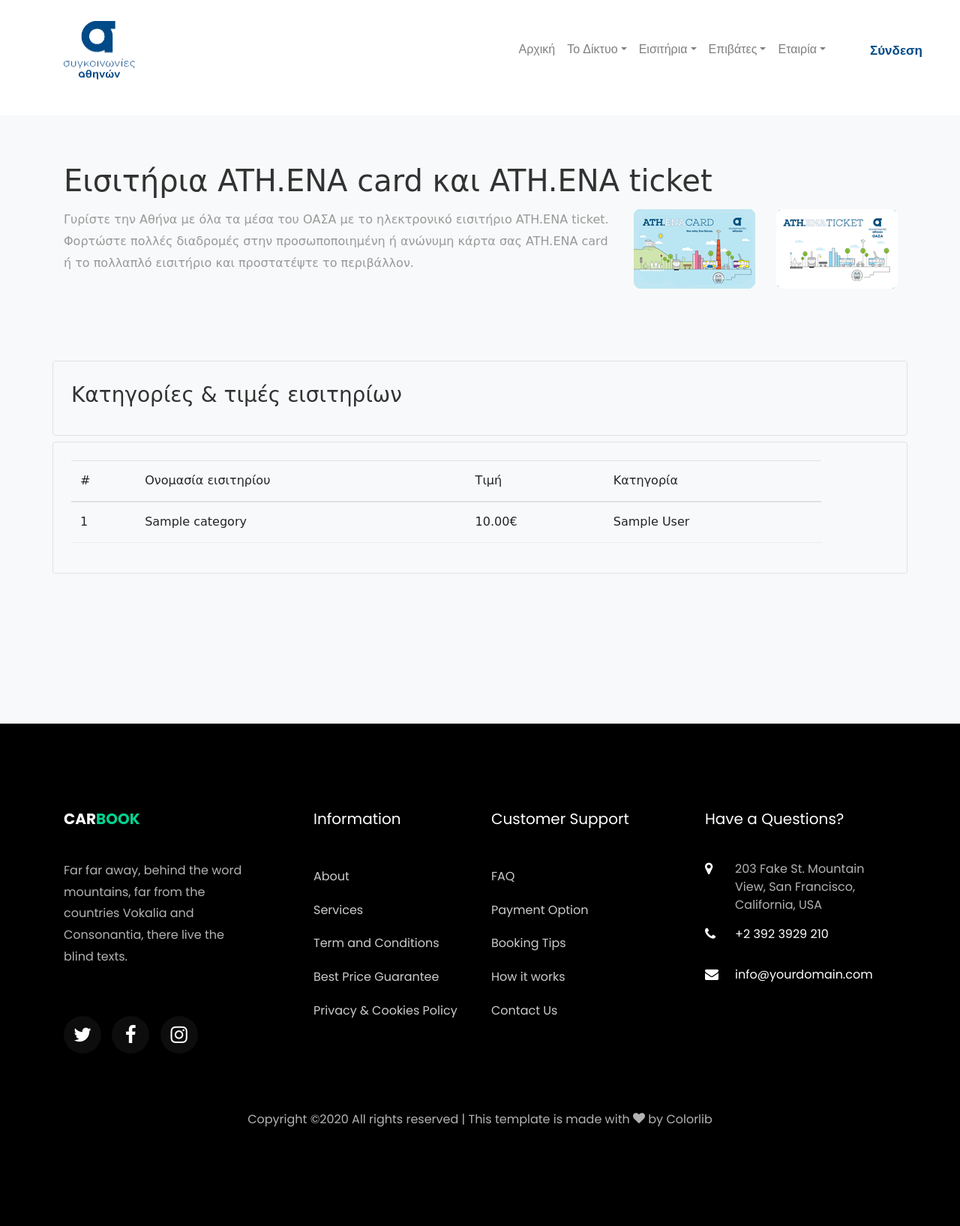
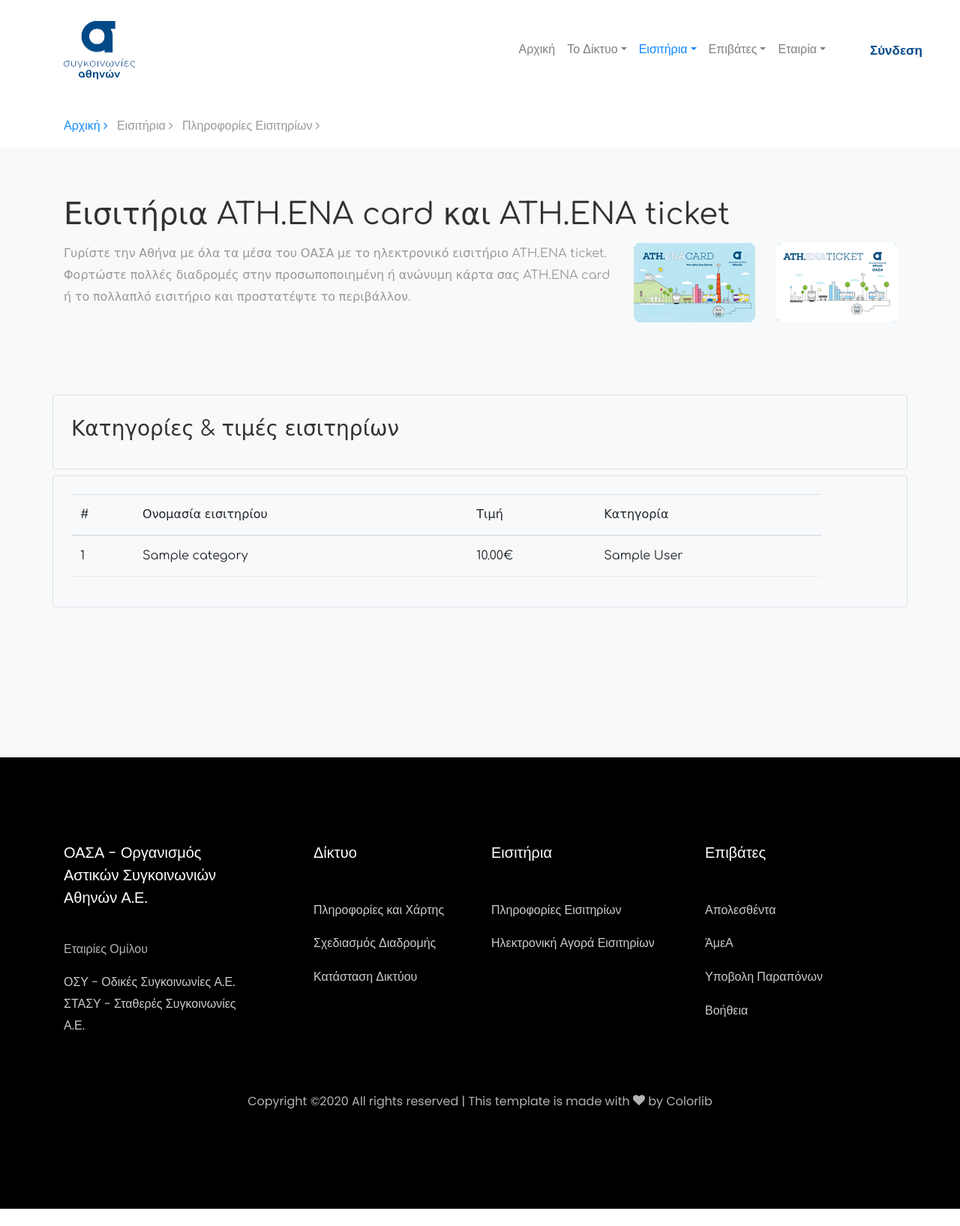
Before and after one commit to VasilisPoul/OASA-website-refactoring, a PHP site: page /tickets/info.php in a window 1280 px wide. Shown: the whole page at 75% size. After the commit the page ends 1612 px from the top, so only its background shows below. Run offline with PHP 8.4, Linux system fonts and the light colour scheme; tables that the repository leaves empty hold one stand-in row (values such as "Sample post"); some libraries are stand-ins or nearby versions; some web fonts are replaced.

Commit message:
Footer and crumbs in ticket info

```diff
--- a/oasa/passengers/amea.php
+++ b/oasa/passengers/amea.php
@@ -111,6 +111,7 @@
     <div class="container crumbs-top">
       <p class="breadcrumbs">
         <span class="mr-2"><a href="../index.php">Αρχική <i class="fa fa-angle-right"></i></a></span>
+        <span class="mr-2">Επιβάτες <i class="fa fa-angle-right"></i></span>
         <span class="mr-2">ΆμεΑ <i class="fa fa-angle-right"></i></span>
       </p>
     </div>
--- a/oasa/tickets/info.php
+++ b/oasa/tickets/info.php
@@ -7,6 +7,9 @@
     <link rel="icon" href="../images/favicon.ico" type="image/ico">
 
     <link href="https://fonts.googleapis.com/css?family=Poppins:200,300,400,500,600,700,800&display=swap" rel="stylesheet">
+    <link href="https://fonts.googleapis.com/css?family=Comfortaa&display=swap" rel="stylesheet">
+
+    <link rel="stylesheet" href="https://cdnjs.cloudflare.com/ajax/libs/font-awesome/4.7.0/css/font-awesome.min.css">
 
     <link rel="stylesheet" href="../css/open-iconic-bootstrap.min.css">
     <link rel="stylesheet" href="../css/animate.css">
@@ -52,7 +55,7 @@
                 </div>
               </div>
             </li>
-            <li class="nav-item">
+            <li class="nav-item active">
               <div class="dropdown">
                 <a class="dropdown-toggle nav-link" data-toggle="dropdown" aria-haspopup="true" aria-expanded="false">Εισιτήρια</a>
           <div class="dropdown-menu">
@@ -108,6 +111,11 @@
     <!-- END nav -->
 
    <div class="container crumbs-top">
+      <p class="breadcrumbs">
+        <span class="mr-2"><a href="../index.php">Αρχική <i class="fa fa-angle-right"></i></a></span>
+        <span class="mr-2">Εισιτήρια <i class="fa fa-angle-right"></i></span>
+        <span class="mr-2">Πληροφορίες Εισιτηρίων <i class="fa fa-angle-right"></i></span>
+      </p>
     </div>
 
 
@@ -161,49 +169,44 @@
         <div class="row mb-5">
           <div class="col-md">
             <div class="ftco-footer-widget mb-4">
-              <h2 class="ftco-heading-2"><a href="#" class="logo">Car<span>book</span></a></h2>
-              <p>Far far away, behind the word mountains, far from the countries Vokalia and Consonantia, there live the blind texts.</p>
-              <ul class="ftco-footer-social list-unstyled float-md-left float-lft mt-5">
-                <li class="ftco-animate"><a href="#"><span class="icon-twitter"></span></a></li>
-                <li class="ftco-animate"><a href="#"><span class="icon-facebook"></span></a></li>
-                <li class="ftco-animate"><a href="#"><span class="icon-instagram"></span></a></li>
-              </ul>
+              <h2>ΟΑΣΑ - Οργανισμός Αστικών Συγκοινωνιών Αθηνών Α.Ε.</h2>
+              <p>
+                Εταιρίες Ομίλου
+                <ul class="list-unstyled">
+                  <li><a href="http://www.osy.gr" target="_blank">ΟΣΥ - Οδικές Συγκοινωνίες Α.Ε.</a></li>
+                  <li><a href="http://www.stasy.gr" target="_blank">ΣΤΑΣΥ - Σταθερές Συγκοινωνίες Α.Ε.</a></li>
+                </ul>
+              </p>
             </div>
           </div>
           <div class="col-md">
             <div class="ftco-footer-widget mb-4 ml-md-5">
-              <h2 class="ftco-heading-2">Information</h2>
+              <h2 class="ftco-heading-2">Δίκτυο</h2>
               <ul class="list-unstyled">
-                <li><a href="#" class="py-2 d-block">About</a></li>
-                <li><a href="#" class="py-2 d-block">Services</a></li>
-                <li><a href="#" class="py-2 d-block">Term and Conditions</a></li>
-                <li><a href="#" class="py-2 d-block">Best Price Guarantee</a></li>
-                <li><a href="#" class="py-2 d-block">Privacy &amp; Cookies Policy</a></li>
+                <li><a href="../network/info.php" class="py-2 d-block">Πληροφορίες και Χάρτης</a></li>
+                <li><a href="../network/journey_planner.php" class="py-2 d-block">Σχεδιασμός Διαδρομής</a></li>
+                <li><a href="../network/status.php" class="py-2 d-block">Κατάσταση Δικτύου</a></li>
               </ul>
             </div>
           </div>
           <div class="col-md">
              <div class="ftco-footer-widget mb-4">
-              <h2 class="ftco-heading-2">Customer Support</h2>
+              <h2 class="ftco-heading-2">Εισιτήρια</h2>
               <ul class="list-unstyled">
-                <li><a href="#" class="py-2 d-block">FAQ</a></li>
-                <li><a href="#" class="py-2 d-block">Payment Option</a></li>
-                <li><a href="#" class="py-2 d-block">Booking Tips</a></li>
-                <li><a href="#" class="py-2 d-block">How it works</a></li>
-                <li><a href="#" class="py-2 d-block">Contact Us</a></li>
+                <li><a href="../tickets/info.php" class="py-2 d-block">Πληροφορίες Εισιτηρίων</a></li>
+                <li><a href="../tickets/buy_online.php" class="py-2 d-block">Ηλεκτρονική Αγορά Εισιτηρίων</a></li>
               </ul>
             </div>
           </div>
           <div class="col-md">
             <div class="ftco-footer-widget mb-4">
-            	<h2 class="ftco-heading-2">Have a Questions?</h2>
-            	<div class="block-23 mb-3">
-	              <ul>
-	                <li><span class="icon icon-map-marker"></span><span class="text">203 Fake St. Mountain View, San Francisco, California, USA</span></li>
-	                <li><a href="#"><span class="icon icon-phone"></span><span class="text">+2 392 3929 210</span></a></li>
-	                <li><a href="#"><span class="icon icon-envelope"></span><span class="text">info@yourdomain.com</span></a></li>
-	              </ul>
-	            </div>
+              <h2 class="ftco-heading-2">Επιβάτες</h2>
+              <ul class="list-unstyled">
+                <li><a href="../passengers/lost_and_found.php" class="py-2 d-block">Απολεσθέντα</a></li>
+                <li><a href="../passengers/amea.php" class="py-2 d-block">ΆμεΑ</a></li>
+                <li><a href="../passengers/complaints.php" class="py-2 d-block">Υποβολη Παραπόνων</a></li>
+                <li><a href="../passengers/help.php" class="py-2 d-block">Βοήθεια</a></li>
+              </ul>
             </div>
           </div>
         </div>
```
